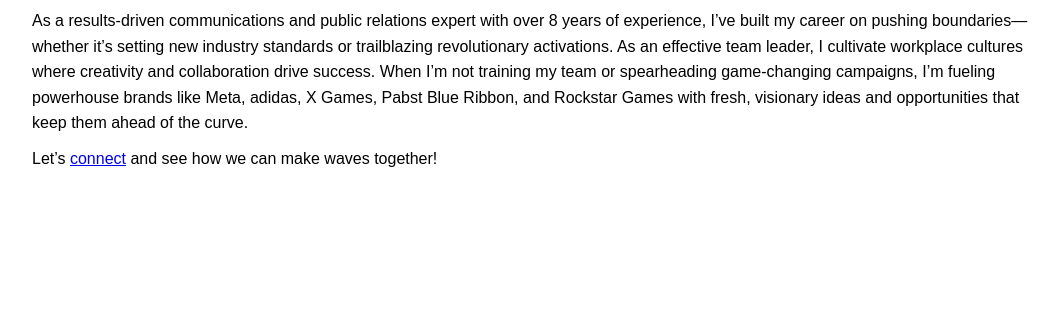
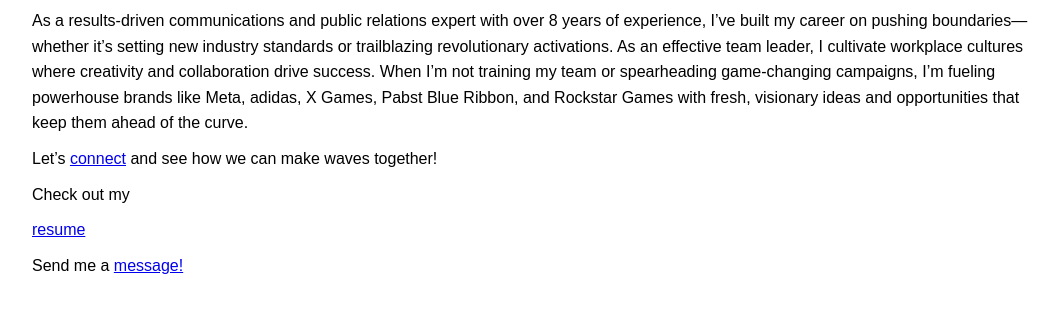
Before and after one commit to devPerales/devPerales.github.io, a plain HTML site: page index.html in a window 1280 px wide. Shown: the part 106-418 px from the top of the page, without its empty margins (96-1150 px from the left). Drawn offline with Linux system fonts and the light colour scheme.

Commit message:
Update index.html

```diff
--- a/index.html
+++ b/index.html
@@ -45,6 +45,11 @@
             <p>As a results-driven communications and public relations expert with over 8 years of experience, I’ve built my career on pushing boundaries—whether it’s setting new industry standards or trailblazing revolutionary activations. As an effective team leader, I cultivate workplace cultures where creativity and collaboration drive success. When I’m not training my team or spearheading game-changing campaigns, I’m fueling powerhouse brands like Meta, adidas, X Games, Pabst Blue Ribbon, and Rockstar Games with fresh, visionary ideas and opportunities that keep them ahead of the curve.
             </p>
             <p> Let’s <a href="mailto:devperales@gmail.com">connect</a> and see how we can make waves together!</p>
+
+           <div>
+            <p>Check out my </p><a href="/resume.html">resume</a></p>
+            <p>Send me a <a href="mailto:devperales@gmail.com">message!</a></p>
+           </div>
         </div>
     </div>
 </body>
```
